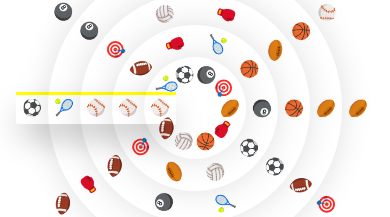
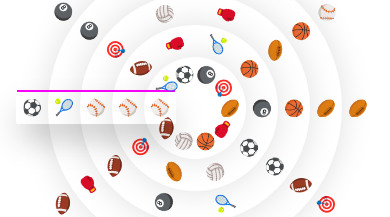
Before and after one commit to devcarron/Slots-game, a website built with webpack: page src/app/templates/index.html in a window 390 px wide. Shown: the part 314-531 px from the top of the page. Built offline with nearby package versions, Linux system fonts and the light colour scheme.

Commit message:
Updates display style and fixes CSS focus styling issue on mobile.

```diff
--- a/src/app/components/slot-machine/slot-machine.style.scss
+++ b/src/app/components/slot-machine/slot-machine.style.scss
@@ -46,6 +46,7 @@
         position: absolute;
         height: var(--size);
         line-height: var(--size);
+        font-size: calc(var(--size) / 2);
         top: 50%;
         left: 0;
         width: 50%;
@@ -90,12 +91,12 @@
 
         &--background {
             z-index: -1;
-            border-top: 3px solid yellow;
+            box-shadow: 0 -3px 0 -1px magenta;
         }
 
         &--shadow {
-            box-shadow: 0 16px 32px -4px rgba(0,0,0,.25);
-            border-radius: 2px;
+            box-shadow: 0 16px 32px -4px rgba(0,0,0,.25), 0 -3px 0 -1px rgba(magenta, .5);
+            border-radius: 0 0 2px 2px; // Bottom only
         }
     }
 }
--- a/src/app/styles/reset.scss
+++ b/src/app/styles/reset.scss
@@ -6,5 +6,4 @@ body {
     align-items: center;
     user-select: none;
     overflow: hidden;
-    cursor: pointer;
 }
```
